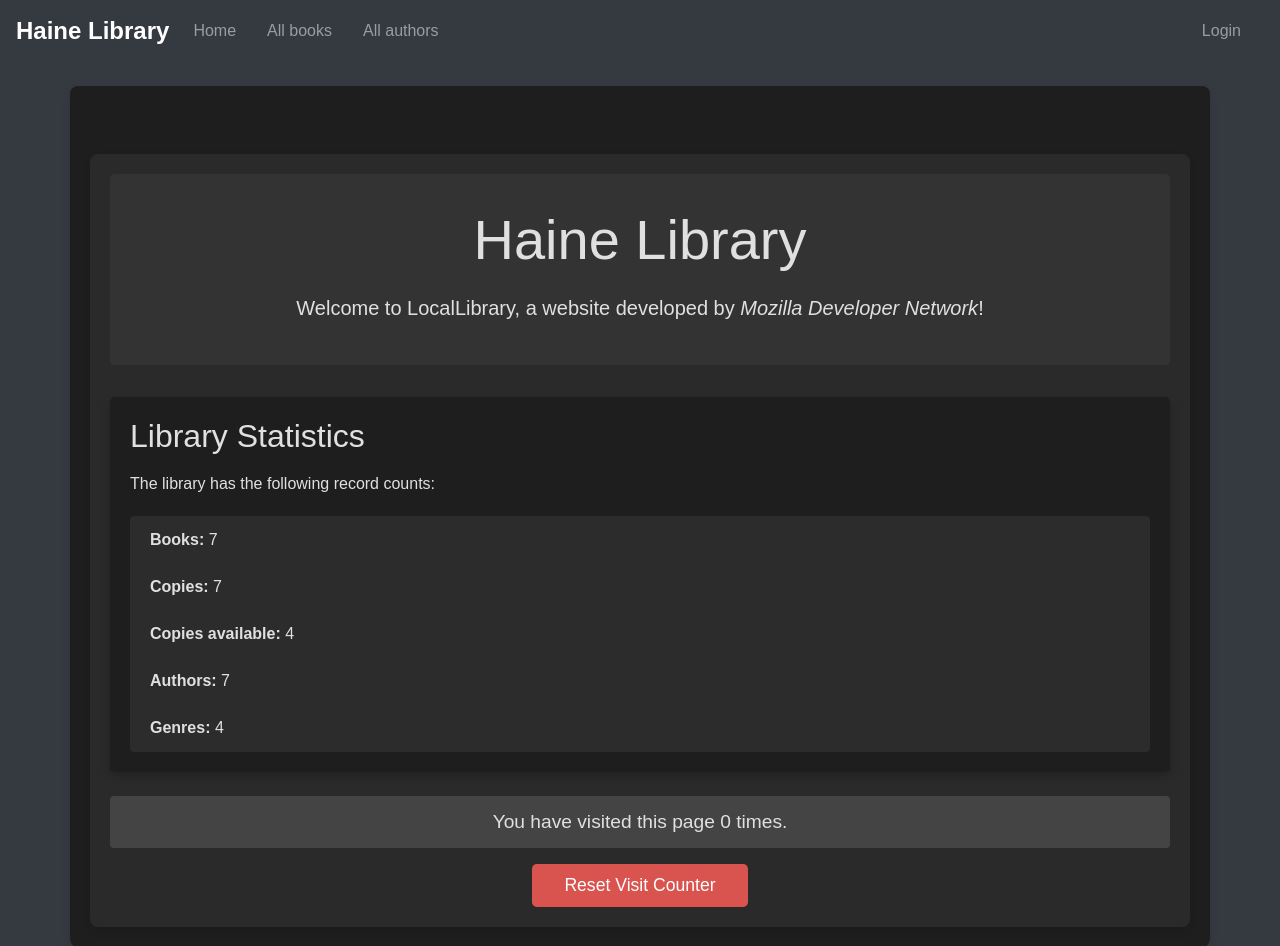
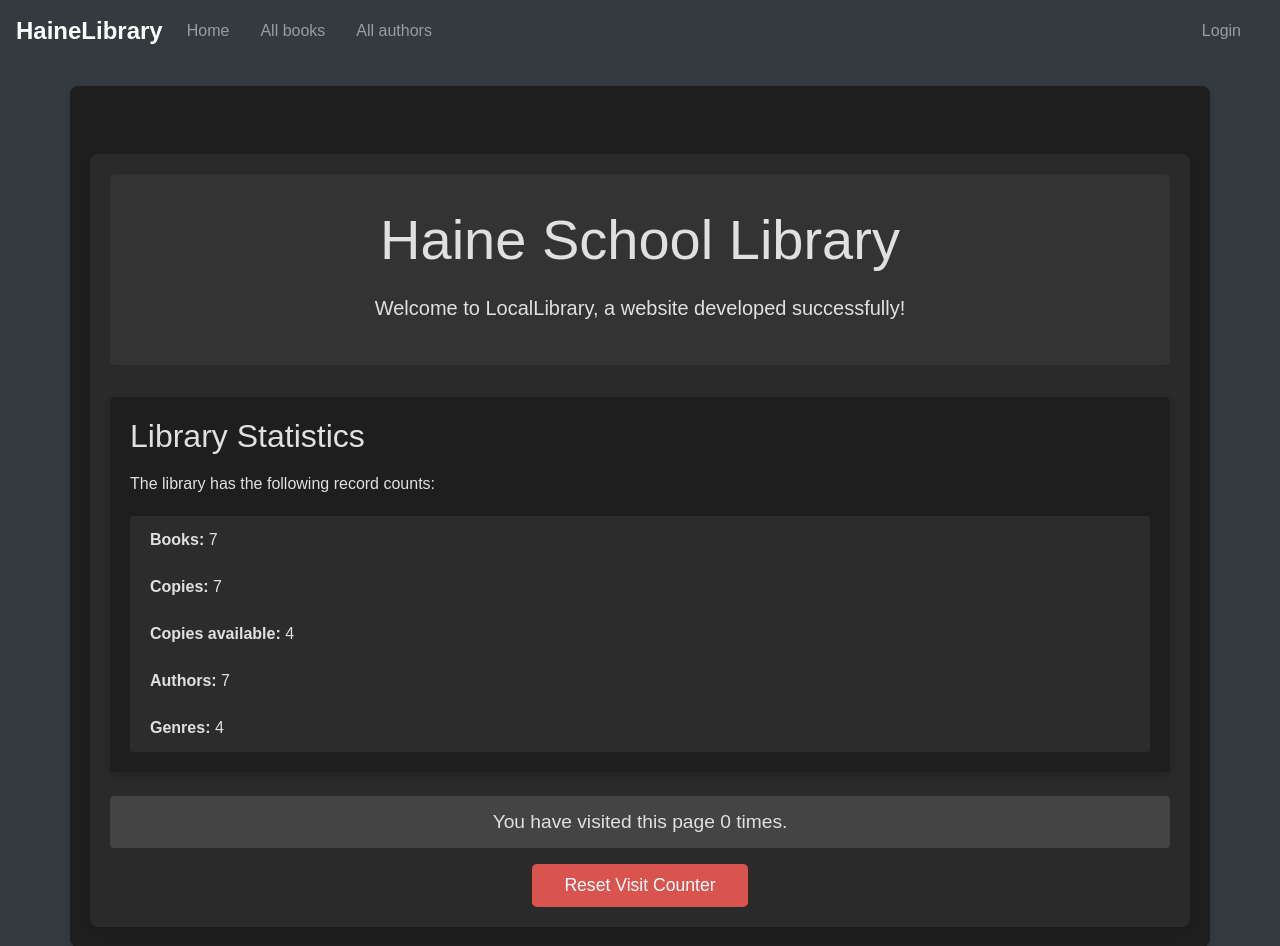
Before and after one commit to orrjaejun/django_local_library, a Django app: page /catalog/ in a window 1280 px wide. Shown: the top 946 px of the page. Run offline with Django 5.2, Linux system fonts and the light colour scheme; data comes from the database, SQL or seed files in the repository; some libraries are stand-ins or nearby versions.

Commit message:
Changed title

```diff
--- a/locallibrary/catalog/templates/base_generic.html
+++ b/locallibrary/catalog/templates/base_generic.html
@@ -11,7 +11,7 @@
 </head>
 <body class="bg-dark text-light">
   <nav class="navbar navbar-expand-lg navbar-dark bg-dark">
-    <a class="navbar-brand" href="#">Haine Library</a>
+    <a class="navbar-brand" href="{% url 'index' %}">HaineLibrary</a>
     <button class="navbar-toggler" type="button" data-toggle="collapse" data-target="#navbarNav" aria-controls="navbarNav" aria-expanded="false" aria-label="Toggle navigation">
       <span class="navbar-toggler-icon"></span>
     </button>
--- a/locallibrary/catalog/templates/index.html
+++ b/locallibrary/catalog/templates/index.html
@@ -3,8 +3,8 @@
 {% block content %}
   <div class="container mt-5">
     <div class="jumbotron">
-      <h1 class="display-4 text-center">Haine Library</h1>
-      <p class="lead text-center">Welcome to LocalLibrary, a website developed by <em>Mozilla Developer Network</em>!</p>
+      <h1 class="display-4 text-center">Haine School Library</h1>
+      <p class="lead text-center">Welcome to LocalLibrary, a website developed successfully!</p>
     </div>
 
     <div class="card mb-4">
```
Also changed, not shown: 1 other file.
